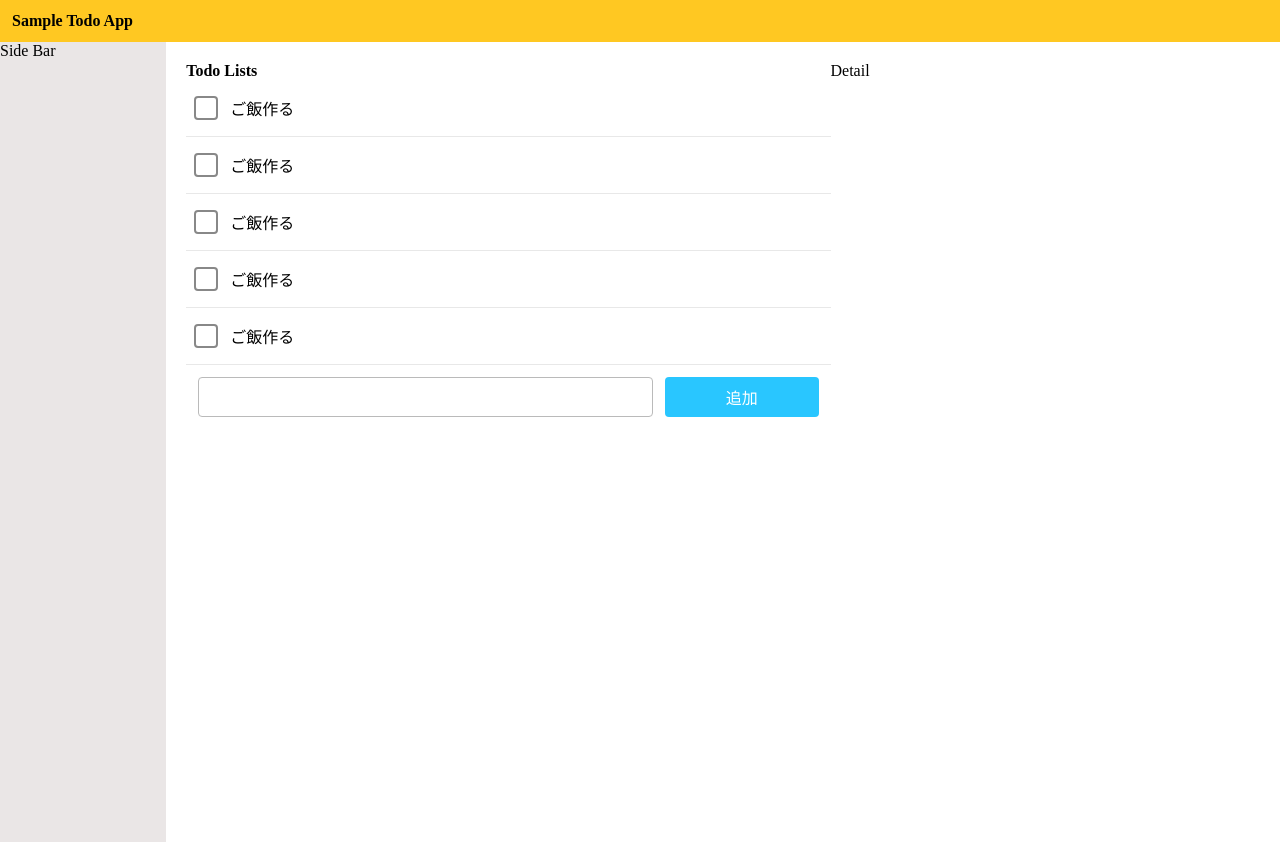
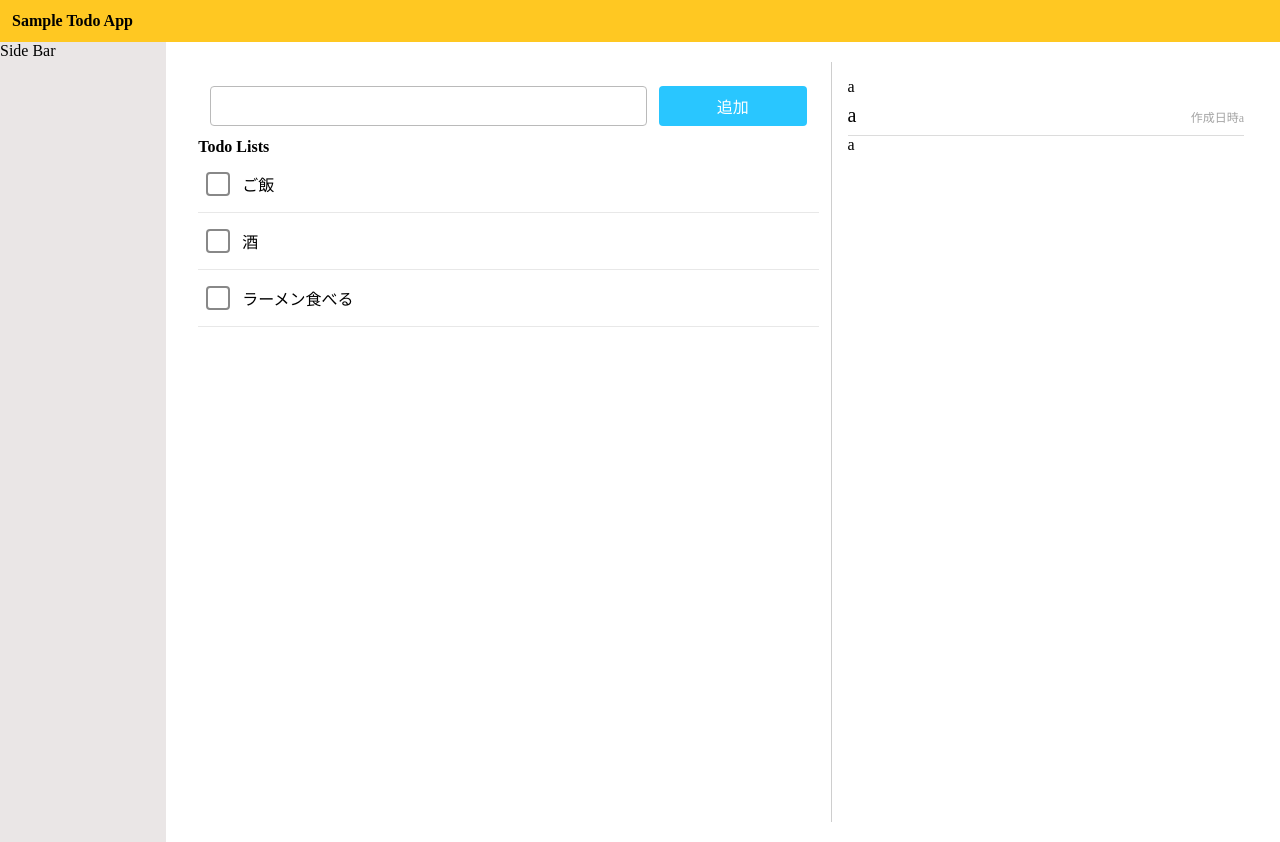
Before and after one commit to Takenari-Yamamoto/react-flutter-golang, a React (Create React App) app in the folder react-web-app/: page / in a window 1280 px wide. Built offline with nearby package versions, Linux system fonts and the light colour scheme.

Commit message:
一旦コミット

```diff
--- a/react-web-app/src/App.tsx
+++ b/react-web-app/src/App.tsx
@@ -1,12 +1,32 @@
-import React from 'react';
+import React, { useEffect, useState } from 'react';
+import { TodoRepo } from './api/todoRepo';
 import Header from './components/common/Header';
 import Add from './components/todo/Add';
 import Detail from './components/todo/Detail';
 import Item from './components/todo/Item';
-import List from './components/todo/List';
+import { Todo } from './model/Todo';
 import style from './styles/todo.module.css';
 
 function App() {
+  const [todoList, setTodoList] = useState<Todo[]>([]);
+  const [selected, setSelectedTodo] = useState<Todo>({
+    id: 'a',
+    title: 'a',
+    detail: 'a',
+    createdAt: 'a',
+  });
+  const { fetchTodo } = TodoRepo();
+  useEffect(() => {
+    const fetch = async () => {
+      // TODO: エラーハンドリング
+      const res = await fetchTodo();
+      console.log(res);
+      setTodoList(res);
+    };
+
+    fetch();
+  }, []);
+
   return (
     <div className="App">
       <Header />
@@ -15,14 +35,14 @@ function App() {
         <div className={style.sideBar}>Side Bar</div>
         <div className={style.todoListContainer}>
           <div className={style.list}>
+            <Add />
             <h1>Todo Lists</h1>
-            {[1, 2, 3, 4, 5].map((todo, index) => {
-              return <Item />;
+            {todoList.map((todo, index) => {
+              return <Item title={todo.title} key={index.toString()} />;
             })}
-            <Add />
           </div>
           <div className={style.detail}>
-            <Detail />
+            <Detail detail={selected} />
           </div>
         </div>
       </div>
--- /dev/null
+++ b/react-web-app/src/api/todoRepo.ts
@@ -0,0 +1,37 @@
+import { Todo } from '../model/Todo';
+
+interface TodoApi {
+  createTodo: (title: string) => Promise<void>;
+  fetchTodo: () => Promise<Todo[]>;
+}
+
+export const TodoRepo = (): TodoApi => {
+  const createTodo = async (title: string) => {
+    await fetch('');
+  };
+
+  const fetchTodo = async (): Promise<Todo[]> => {
+    return [
+      {
+        id: 'dsjfsdf',
+        title: 'ご飯',
+        detail: '美味しいもの',
+        createdAt: new Date(),
+      },
+      {
+        id: 'dsjfsdf',
+        title: '酒',
+        detail: '美味しいもの',
+        createdAt: new Date(),
+      },
+      {
+        id: 'dsjfsdf',
+        title: 'ラーメン食べる',
+        detail: '美味しいもの',
+        createdAt: new Date(),
+      },
+    ];
+  };
+
+  return { createTodo, fetchTodo };
+};
--- a/react-web-app/src/components/todo/Detail.tsx
+++ b/react-web-app/src/components/todo/Detail.tsx
@@ -1,7 +1,23 @@
 import React, { memo } from 'react';
+import { Todo } from '../../model/Todo';
+import style from '../../styles/todo/detail.module.css';
 
-const Detail = () => {
-  return <div>Detail</div>;
+type Props = {
+  detail: Todo;
+};
+
+const Detail = (props: Props) => {
+  const { id, title, detail, createdAt } = props.detail;
+  return (
+    <div>
+      <p>{id}</p>
+      <p className={style.title}>
+        {title}
+        <span className={style.createdAt}>作成日時{String(createdAt)}</span>
+      </p>
+      <p>{detail}</p>
+    </div>
+  );
 };
 
 export default memo(Detail);
--- a/react-web-app/src/components/todo/Item.tsx
+++ b/react-web-app/src/components/todo/Item.tsx
@@ -2,7 +2,11 @@ import React, { memo } from 'react';
 import style from '../../styles/todo.module.css';
 import checkBoxStyle from '../../styles/checkBox.module.css';
 
-const Item = () => {
+type Props = {
+  title: string;
+};
+
+const Item = ({ title }: Props) => {
   return (
     <div className={style.todoItem}>
       <label className={checkBoxStyle.ECM_CheckboxInput}>
@@ -12,7 +16,7 @@ const Item = () => {
         />
         <span className={checkBoxStyle.ECM_CheckboxInput_DummyInput}></span>
         <span className={checkBoxStyle.ECM_CheckboxInput_LabelText}>
-          ご飯作る
+          {title}
         </span>
       </label>
     </div>
--- /dev/null
+++ b/react-web-app/src/hooks/useTodo.ts
@@ -0,0 +1,3 @@
+export const useTodo = () => {
+  return;
+};
--- /dev/null
+++ b/react-web-app/src/model/Todo.ts
@@ -0,0 +1,6 @@
+export type Todo = {
+  id: string;
+  title: string;
+  detail?: string;
+  createdAt: Date | string;
+};
--- a/react-web-app/src/styles/todo.module.css
+++ b/react-web-app/src/styles/todo.module.css
@@ -18,10 +18,13 @@
 
 .list {
   width: 60%;
+  padding: 12px;
 }
 
 .detail {
+  border-left: 1px solid rgb(206, 206, 206);
   width: 40%;
+  padding: 16px;
 }
 
 /* 詳細 */
@@ -57,3 +60,7 @@
   background-color: rgb(41, 198, 255);
   border-radius: 4px;
 }
+
+/* 詳細 */
+.detail_title {
+}
--- /dev/null
+++ b/react-web-app/src/styles/todo/detail.module.css
@@ -0,0 +1,13 @@
+.title {
+  font-size: 20px;
+  border-bottom: 1px solid rgb(220, 220, 220);
+  padding: 8px 0;
+  display: flex;
+  justify-content: space-between;
+  align-items: baseline;
+}
+
+.createdAt {
+  font-size: 12px;
+  color: rgb(164, 164, 164);
+}
```
Also changed, not shown: react-web-app/src/components/todo/List.tsx (deleted, +0 -16 lines).
